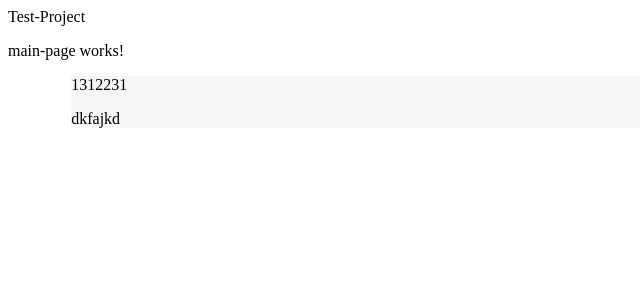
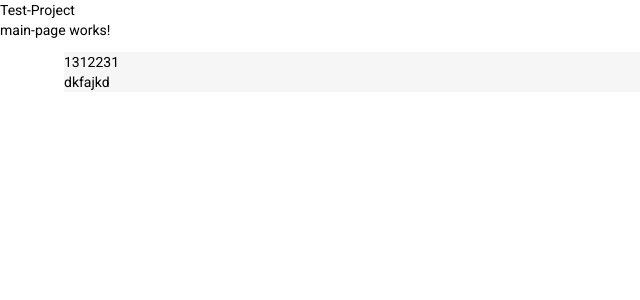
Before and after one commit to Yifan-Song0819/MR-Front-end-test-James, an Angular app in the folder Test-Project/: page / in a window 1280 px wide. Shown: the top 300 px of the page, without its empty margins (0-640 px from the left). Built offline with nearby package versions, Linux system fonts and the light colour scheme.

Commit message:
materials

```diff
--- a/Test-Project/angular.json
+++ b/Test-Project/angular.json
@@ -24,6 +24,7 @@
               "src/assets"
             ],
             "styles": [
+              "./node_modules/@angular/material/prebuilt-themes/indigo-pink.css",
               "src/styles.css"
             ],
             "scripts": []
@@ -88,6 +89,7 @@
               "src/assets"
             ],
             "styles": [
+              "./node_modules/@angular/material/prebuilt-themes/indigo-pink.css",
               "src/styles.css"
             ],
             "scripts": []
@@ -119,6 +121,7 @@
           }
         }
       }
-    }},
+    }
+  },
   "defaultProject": "Test-Project"
 }
--- a/Test-Project/package.json
+++ b/Test-Project/package.json
@@ -12,10 +12,12 @@
   "private": true,
   "dependencies": {
     "@angular/animations": "~9.1.0",
+    "@angular/cdk": "^9.2.4",
     "@angular/common": "~9.1.0",
     "@angular/compiler": "~9.1.0",
     "@angular/core": "~9.1.0",
     "@angular/forms": "~9.1.0",
+    "@angular/material": "^9.2.4",
     "@angular/platform-browser": "~9.1.0",
     "@angular/platform-browser-dynamic": "~9.1.0",
     "@angular/router": "~9.1.0",
--- a/Test-Project/src/app/app.module.ts
+++ b/Test-Project/src/app/app.module.ts
@@ -4,6 +4,7 @@
 import { AppRoutingModule } from './app-routing.module';
 import { AppComponent } from './app.component';
 import { MainPageComponent } from './main-page/main-page.component';
+import { BrowserAnimationsModule } from '@angular/platform-browser/animations';
 
 @NgModule({
   declarations: [
@@ -12,7 +13,8 @@
   ],
   imports: [
     BrowserModule,
-    AppRoutingModule
+    AppRoutingModule,
+    BrowserAnimationsModule
   ],
   providers: [],
   bootstrap: [AppComponent]
--- a/Test-Project/src/index.html
+++ b/Test-Project/src/index.html
@@ -6,8 +6,10 @@
   <base href="/">
   <meta name="viewport" content="width=device-width, initial-scale=1">
   <link rel="icon" type="image/x-icon" href="favicon.ico">
+  <link href="https://fonts.googleapis.com/css?family=Roboto:300,400,500&display=swap" rel="stylesheet">
+  <link href="https://fonts.googleapis.com/icon?family=Material+Icons" rel="stylesheet">
 </head>
-<body>
+<body class="mat-typography">
   <app-root></app-root>
 </body>
 </html>
--- a/Test-Project/src/styles.css
+++ b/Test-Project/src/styles.css
@@ -1 +1,4 @@
 /* You can add global styles to this file, and also import other style files */
+
+html, body { height: 100%; }
+body { margin: 0; font-family: Roboto, "Helvetica Neue", sans-serif; }
```
Also changed, not shown: 1 other file (tests, documents, lock files or other folders).
